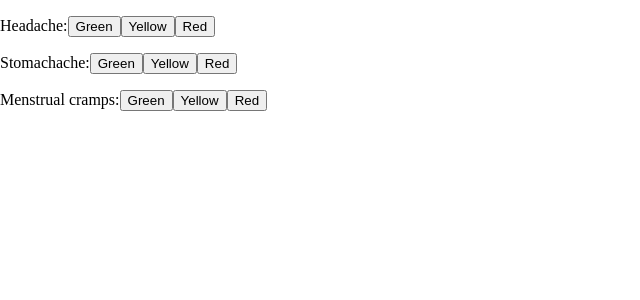
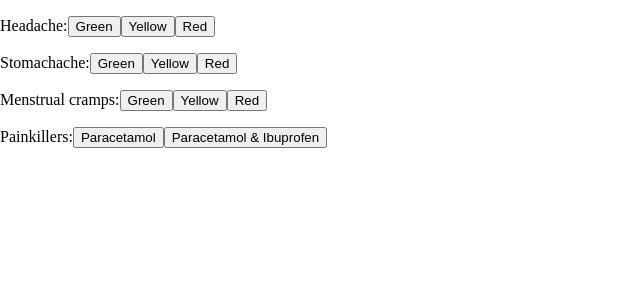
Before and after one commit to Qtax/qtracker, a React (Create React App) app: page / in a window 1280 px wide. Shown: the top 300 px of the page, without its empty margins (0-640 px from the left). Built offline with nearby package versions, Linux system fonts and the light colour scheme.

Commit message:
Add painkillers

```diff
--- a/src/app.tsx
+++ b/src/app.tsx
@@ -1,10 +1,10 @@
 import './app.css';
 import { useEntries } from './state';
-import type { Entry, Aches } from "./state";
+import type { Entry, Aches, Painkillers, EntryData } from "./state";
 
 
 function App() {
-	let { entries, addAche, remove } = useEntries();
+	let { entries, addAche, addPainkillers, remove } = useEntries();
 
 	return (
 		<div className="App">
@@ -33,6 +33,12 @@
 				<button onClick={() => addAche("menstrualCramps", "red")}>Red</button>
 			</p>
 
+			<p>
+				Painkillers:
+				<button onClick={() => addPainkillers("paracetamol")}>Paracetamol</button>
+				<button onClick={() => addPainkillers("paracetamol+ibuprofen")}>Paracetamol &amp; Ibuprofen</button>
+			</p>
+
 		</div>
 	);
 }
@@ -42,8 +48,9 @@
 	let data = entry.data;
 	return <div>
 		{formatDate(entry.timestamp)} {formatTime(entry.timestamp)} <button onClick={remove}>X</button>: {
-		data.type == "headache" || data.type == "stomachache" || data.type == "menstrualCramps"  ? <Ache entry={entry} data={data} /> :
-		data.type
+		data.type == "headache" || data.type == "stomachache" || data.type == "menstrualCramps" ? <Ache entry={entry} data={data} /> :
+		data.type == "painkillers" ? <Painkillers entry={entry} data={data} /> :
+		(data as EntryData).type
 	}</div>
 }
 
@@ -63,6 +70,9 @@
 	return <div>{data.type}: {data.level}</div>
 }
 
+function Painkillers({ entry, data }: { entry: Entry, data: Painkillers }) {
+	return <div>{data.kind ?? data.type}</div>
+}
 
 
 export default App;
--- a/src/state.tsx
+++ b/src/state.tsx
@@ -112,6 +112,10 @@
 		dispatch({ type: "add", data: { type, level } });
 	}
 
+	function addPainkillers(kind: Painkillers["kind"]) {
+		dispatch({ type: "add", data: { type: "painkillers", kind } })
+	}
+
 	function remove(id: number) {
 		dispatch({ type: "remove", id });
 	}
@@ -120,6 +124,7 @@
 		entries: state.entries,
 		remove,
 		addAche,
+		addPainkillers,
 	};
 }
 
```
